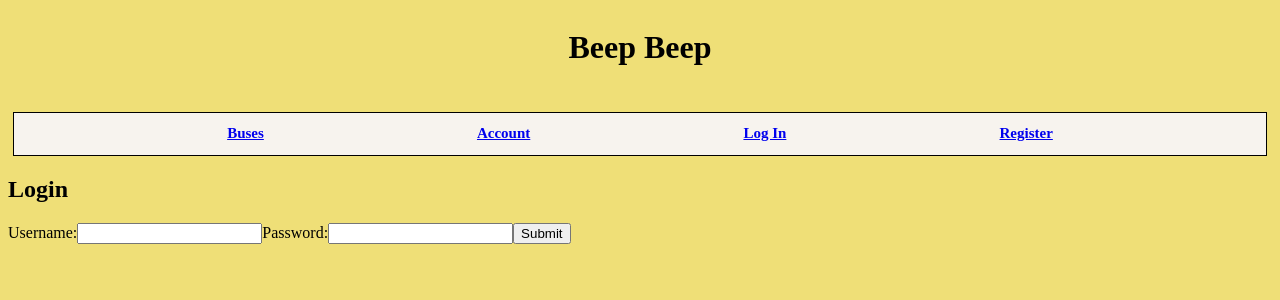
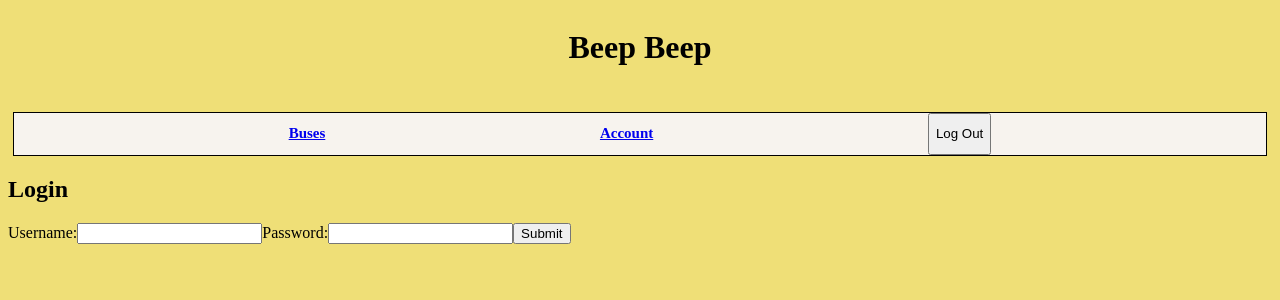
Before and after one commit to traceygordon/beep-beep, a React (Vite) app in the folder client/: page /login in a window 1280 px wide. Shown: the top 300 px of the page. Built offline with nearby package versions, Linux system fonts and the light colour scheme; sample sign-in values are in the browser's storage.

Commit message:
set token to local storage

```diff
--- a/client/src/App.jsx
+++ b/client/src/App.jsx
@@ -17,7 +17,7 @@ function App() {
   return (
     <>
       <Header />
-      <Navigation />
+      <Navigation setToken={setToken} token={token}/>
       <Routes>
 
         <Route path="/login" element={<Login setToken={setToken} token={token} />} />
--- a/client/src/components/Account.jsx
+++ b/client/src/components/Account.jsx
@@ -2,7 +2,7 @@ import { useEffect, useState } from "react";
 import { getUserDetails } from "../api";
 import { useNavigate } from "react-router-dom";
 
-export default function Account({ token, setToken }) {
+export default function Account({ token }) {
   const [user, setUser] = useState(null);
   const navigate = useNavigate();
 
--- a/client/src/components/Login.jsx
+++ b/client/src/components/Login.jsx
@@ -30,6 +30,7 @@ export default function Login({ setToken, token }) {
       console.log(result);
       if (result.token) {
         setToken(result.token);
+        localStorage.setItem("token", result.token);
         setError(null);
         navigate("/buses");
       } else {
--- a/client/src/components/Navigation.jsx
+++ b/client/src/components/Navigation.jsx
@@ -1,9 +1,19 @@
 import { Link } from "react-router-dom";
 import React from "react";
 
-export default function Navigation({ token }) {
+
+export default function Navigation({ setToken, token }) {
+
+function handleClick(){
+setToken("");
+localStorage.removeItem("token")
+
+}
+
   return (
+    <>
     <div className="navbar">
+       {token ? (<>
       <Link to={"/buses"}>
         <h2>Buses</h2>
       </Link>
@@ -12,6 +22,9 @@ export default function Navigation({ token }) {
         <h2>Account</h2>
       </Link>
 
+      <button onClick={handleClick}>Log Out</button> </>
+      ) : (
+<>
       <Link to={"/login"}>
         <h2>Log In</h2>
       </Link>
@@ -19,6 +32,10 @@ export default function Navigation({ token }) {
       <Link to={"/register"}>
         <h2>Register</h2>
       </Link>
+      </>)
+
+      }
     </div>
+    </>
   );
 }
--- a/package.json
+++ b/package.json
@@ -17,8 +17,9 @@
   "dependencies": {
     "bcrypt": "^5.1.1",
     "cors": "^2.8.5",
-    "express": "^4.18.2",
+    "express": "^4.21.2",
     "jsonwebtoken": "^9.0.2",
-    "pg": "^8.11.3"
+    "pg": "^8.11.3",
+    "react-router-dom": "^7.3.0"
   }
 }
```
Also changed, not shown: 2 other files (tests, documents, lock files or other folders).
